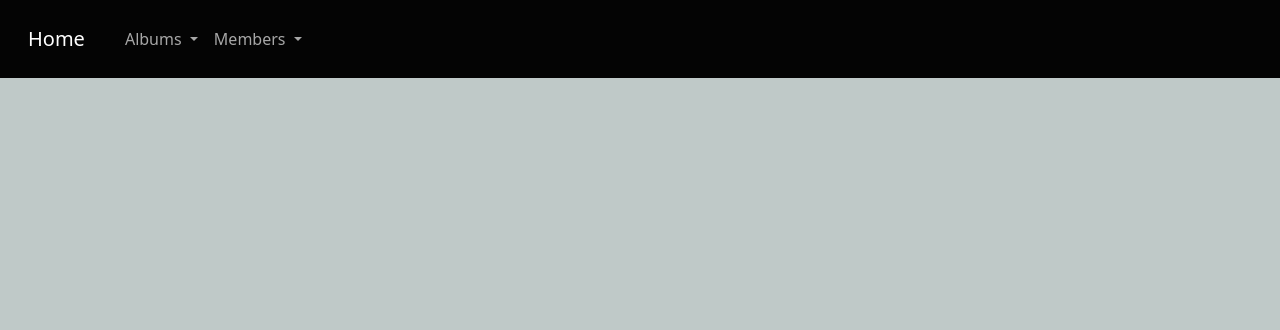
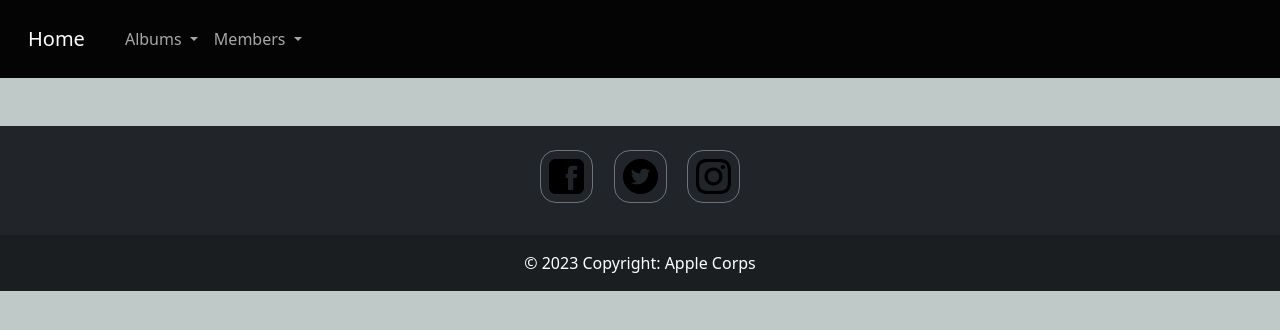
Before and after one commit to veronicadip/PersonalProjectRC, a plain HTML site: page pages/album2.html in a window 1280 px wide. Drawn offline with nearby package versions, Linux system fonts and the light colour scheme.

Commit message:
feat - footer

```diff
--- a/pages/album2.html
+++ b/pages/album2.html
@@ -105,7 +105,28 @@
     <!-- MAIN -->
     <main></main>
     <!-- FOOTER -->
-    <footer></footer>
+    <footer class="bg-dark text-center text-white mt-5">
+        <div class="container p-3 pb-0">
+            <!-- SOCIAL MEDIA -->
+            <section class="mb-4">
+                <a class="btn btn-outline-secondary btn-floating m-2 rounded-4 p-2" href="https://www.facebook.com/thebeatles/" role="button"
+                    target="_blank">
+                    <img src="../assets/footer/facebook-logo.png" alt="facebook link">
+                </a>
+                <a class="btn btn-outline-secondary btn-floating m-2 rounded-4 p-2" href="https://twitter.com/thebeatles" role="button" target="_blank">
+                    <img src="../assets/footer/twitter-logo.png" alt="twitter logo">
+                </a>
+                <a class="btn btn-outline-secondary btn-floating m-2 rounded-4 p-2" href="https://www.instagram.com/thebeatles/" role="button"
+                    target="_blank">
+                    <img src="../assets/footer/instagram-logo.png" alt="instagram logo">
+                </a>
+            </section>
+        </div>
+        <!-- COPYRIGHT -->
+        <div class="text-center p-3" style="background-color: rgba(0, 0, 0, 0.2);">
+            © 2023 Copyright: Apple Corps
+        </div>
+    </footer>
 </body>
 
 </html>
```
